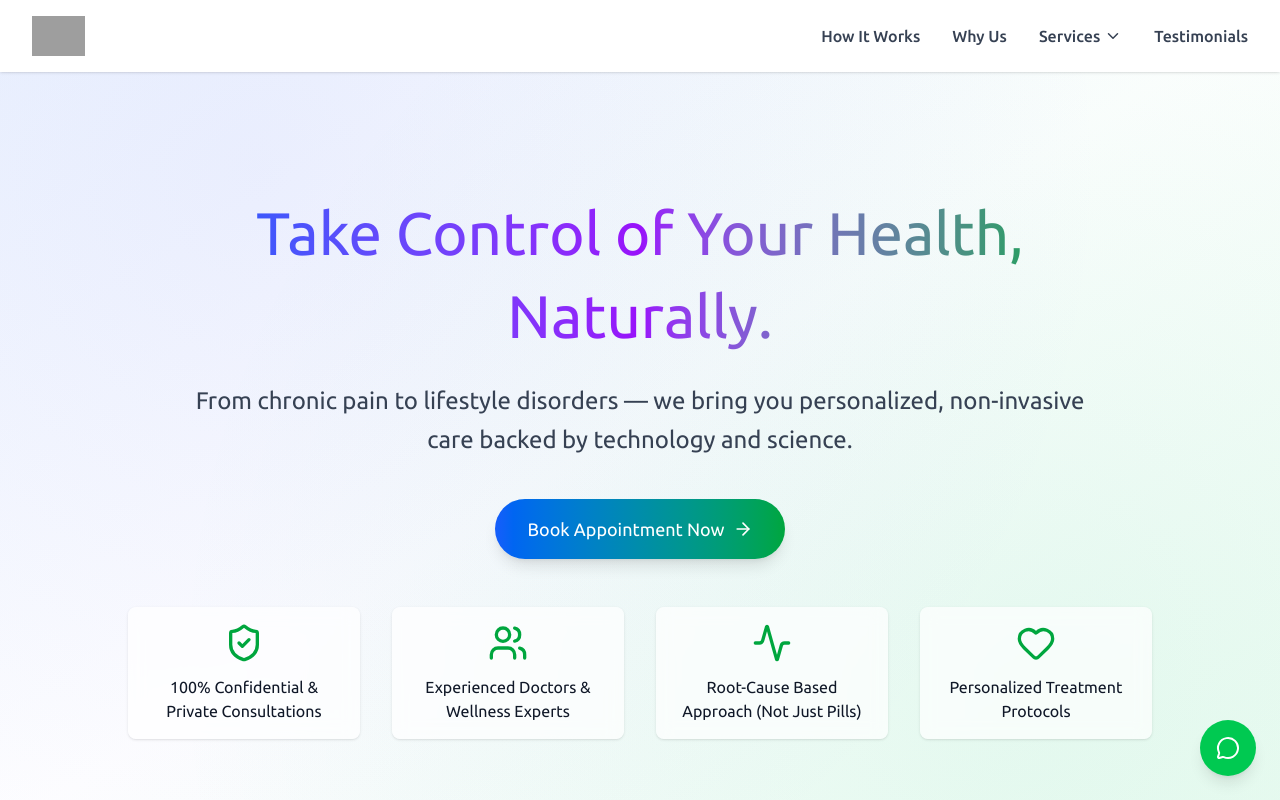
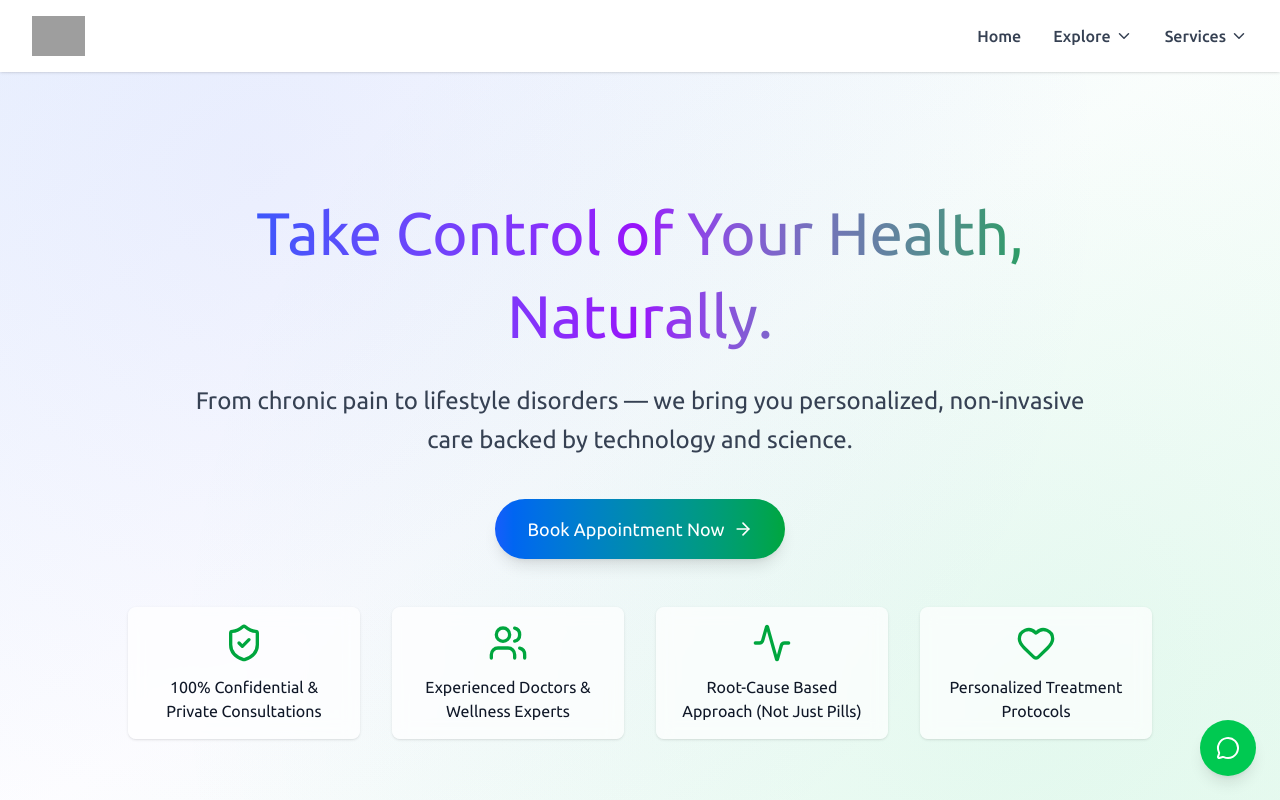
Before and after one commit to Gokul5001/Zeromedicine-new, a React (Vite) app: page / in a window 1280 px wide. Shown: the top 800 px of the page. Built offline with nearby package versions, Linux system fonts and the light colour scheme; grey boxes are pictures that could not be loaded.

Commit message:
Header updation

```diff
--- a/src/Components/Header.jsx
+++ b/src/Components/Header.jsx
@@ -1,14 +1,206 @@
+// import React, { useState } from "react";
+// import { Menu, X, ChevronDown } from "lucide-react";
+// import { useNavigate } from "react-router-dom";
+
+
+// const Header = () => {
+//     const navigate = useNavigate();
+//   const [isSidebarOpen, setIsSidebarOpen] = useState(false);
+//   const [isServicesOpen, setIsServicesOpen] = useState(false);
+
+//   const toggleSidebar = () => setIsSidebarOpen(!isSidebarOpen);
+//   const toggleServices = () => setIsServicesOpen(!isServicesOpen);
+
+//   const services = [
+//     { name: "Pain Relief", link: "/pain-relief" },
+//     { name: "Fitness & Nutrition", link: "/fitness-nutrition" },
+//     { name: "Lifestyle Diseases", link: "/life-style-diseases" },
+//     { name: "Sexual Wellness", link: "/sexual-wellness" },
+
+//   ];
+
+//   const scrollToSection = (id) => {
+//     // If on home page, scroll directly
+//     if (window.location.pathname === "/") {
+//       document.querySelector(id)?.scrollIntoView({ behavior: "smooth" });
+//     } else {
+//       // Navigate to home page, then scroll after render
+//       navigate("/", { replace: false });
+//       setTimeout(() => {
+//         document.querySelector(id)?.scrollIntoView({ behavior: "smooth" });
+//       }, 100); // small delay to let Home page render
+//     }
+//   };
+
+
+//   return (
+//     <header className="flex justify-between items-center px-6 md:px-8 py-4 shadow-sm bg-white fixed top-0 left-0 w-full z-50">
+//       {/* Logo */}
+// {/* Logo */}
+// <div className="flex items-center space-x-2 cursor-pointer" onClick={() => navigate("/")}>
+//   <img
+//     src="https://assets.zyrosite.com/AQExk2poopfpXBKP/g162-Awv4WBBarXteOV3J.svg"
+//     alt="Zero Medicine Logo"
+//     className="h-10 w-auto"
+//   />
+// </div>
+
+
+//       {/* Desktop Menu */}
+//       <nav className="hidden md:flex space-x-8 text-gray-700 font-medium relative">
+//       <a
+//         href="#how"
+//         onClick={(e) => {
+//           e.preventDefault();
+//           scrollToSection("#how");
+//         }}
+//       >
+//         How It Works
+//       </a>
+//       <a
+//         href="#why"
+//         onClick={(e) => {
+//           e.preventDefault();
+//           scrollToSection("#why");
+//         }}
+//       >
+//         Why Us
+//       </a>
+
+//         {/* Dropdown - Services */}
+//         <div className="relative">
+//           <button
+//             onClick={toggleServices}
+//             className="flex items-center gap-1 hover:text-blue-600 transition focus:outline-none"
+//           >
+//             Services <ChevronDown size={18} />
+//           </button>
+
+//           {isServicesOpen && (
+//             <div
+//               onMouseLeave={() => setIsServicesOpen(false)}
+//               className="absolute top-8 left-0 bg-white shadow-lg rounded-lg w-56 border border-gray-100 py-2"
+//             >
+//               {services.map((service, index) => (
+//                 <a
+//                   key={index}
+//                   href={service.link}
+//                   className="block px-4 py-2 text-gray-700 hover:bg-blue-50 hover:text-blue-600 transition"
+//                 >
+//                   {service.name}
+//                 </a>
+//               ))}
+//             </div>
+//           )}
+//         </div>
+
+//         <a
+//         href="#testimonials"
+//         onClick={(e) => {
+//           e.preventDefault();
+//           scrollToSection("#testimonials");
+//         }}
+//       >
+//         Testimonials
+//       </a>
+
+//       </nav>
+
+//       {/* Mobile Hamburger */}
+//       <div className="md:hidden">
+//         <button onClick={toggleSidebar} className="focus:outline-none">
+//           {isSidebarOpen ? <X size={24} /> : <Menu size={24} />}
+//         </button>
+//       </div>
+
+//       {/* Mobile Sidebar */}
+//  {/* Mobile Sidebar */}
+// <div
+//   className={`fixed top-0 right-0 h-full w-64 bg-white shadow-lg transform transition-transform duration-300 ${
+//     isSidebarOpen ? "translate-x-0" : "translate-x-full"
+//   } md:hidden`}
+// >
+//   <div className="flex justify-end p-4">
+//     <button onClick={toggleSidebar} className="focus:outline-none">
+//       <X size={24} />
+//     </button>
+//   </div>
+
+//   <nav className="flex flex-col mt-10 space-y-6 px-6 text-gray-700 font-medium">
+//     <a
+//       href="#how"
+//       onClick={(e) => {
+//         e.preventDefault();
+//         toggleSidebar();
+//         scrollToSection("#how");
+//       }}
+//       className="hover:text-blue-600 transition"
+//     >
+//       How It Works
+//     </a>
+
+//     <a
+//       href="#why"
+//       onClick={(e) => {
+//         e.preventDefault();
+//         toggleSidebar();
+//         scrollToSection("#why");
+//       }}
+//       className="hover:text-blue-600 transition"
+//     >
+//       Why Us
+//     </a>
+
+//     {/* Services in mobile sidebar */}
+//     <div>
+//       <p className="font-semibold mb-2 text-blue-600">Services</p>
+//       <div className="flex flex-col gap-2">
+//         {services.map((service, i) => (
+//           <a
+//             key={i}
+//             href={service.link}
+//             onClick={toggleSidebar}
+//             className="text-gray-700 hover:text-green-600 transition text-sm"
+//           >
+//             {service.name}
+//           </a>
+//         ))}
+//       </div>
+//     </div>
+
+//     <a
+//       href="#testimonials"
+//       onClick={(e) => {
+//         e.preventDefault();
+//         toggleSidebar();
+//         scrollToSection("#testimonials");
+//       }}
+//       className="hover:text-blue-600 transition"
+//     >
+//       Testimonials
+//     </a>
+//   </nav>
+// </div>
+
+//     </header>
+//   );
+// };
+
+// export default Header;
+
+
 import React, { useState } from "react";
 import { Menu, X, ChevronDown } from "lucide-react";
 import { useNavigate } from "react-router-dom";
 
-
 const Header = () => {
   const navigate = useNavigate();
   const [isSidebarOpen, setIsSidebarOpen] = useState(false);
+  const [isExploreOpen, setIsExploreOpen] = useState(false);
   const [isServicesOpen, setIsServicesOpen] = useState(false);
 
   const toggleSidebar = () => setIsSidebarOpen(!isSidebarOpen);
+  const toggleExplore = () => setIsExploreOpen(!isExploreOpen);
   const toggleServices = () => setIsServicesOpen(!isServicesOpen);
 
   const services = [
@@ -16,28 +208,42 @@ const Header = () => {
     { name: "Fitness & Nutrition", link: "/fitness-nutrition" },
     { name: "Lifestyle Diseases", link: "/life-style-diseases" },
     { name: "Sexual Wellness", link: "/sexual-wellness" },
+  ];
 
+  const explore = [
+    { name: "How It Works", id: "#how" },
+    { name: "Why Us", id: "#why" },
+    { name: "Testimonials", id: "#testimonials" },
   ];
 
   const scrollToSection = (id) => {
-    // If on home page, scroll directly
     if (window.location.pathname === "/") {
       document.querySelector(id)?.scrollIntoView({ behavior: "smooth" });
     } else {
-      // Navigate to home page, then scroll after render
       navigate("/", { replace: false });
       setTimeout(() => {
         document.querySelector(id)?.scrollIntoView({ behavior: "smooth" });
-      }, 100); // small delay to let Home page render
+      }, 200);
     }
+  };
+
+  const handleHomeClick = () => {
+    if (location.pathname === "/") {
+      window.scrollTo({ top: 0, behavior: "smooth" });
+    } else {
+      navigate("/");
+      setTimeout(() => {
+        window.scrollTo({ top: 0, behavior: "smooth" });
+      }, 100);
+    }
+    setIsSidebarOpen(false); // close sidebar on mobile
   };
 
 
   return (
     <header className="flex justify-between items-center px-6 md:px-8 py-4 shadow-sm bg-white fixed top-0 left-0 w-full z-50">
       {/* Logo */}
-{/* Logo */}
-<div className="flex items-center space-x-2 cursor-pointer" onClick={() => navigate("/")}>
+      <div className="flex items-center space-x-2 cursor-pointer" onClick={handleHomeClick}>
         <img
           src="https://assets.zyrosite.com/AQExk2poopfpXBKP/g162-Awv4WBBarXteOV3J.svg"
           alt="Zero Medicine Logo"
@@ -45,29 +251,48 @@ const Header = () => {
         />
       </div>
 
-
       {/* Desktop Menu */}
       <nav className="hidden md:flex space-x-8 text-gray-700 font-medium relative">
+      <button
+          onClick={handleHomeClick}
+          className="hover:text-blue-600 transition focus:outline-none"
+        >
+          Home
+        </button>
+
+        {/* Explore Dropdown */}
+        <div className="relative">
+          <button
+            onClick={toggleExplore}
+            className="flex items-center gap-1 hover:text-blue-600 transition focus:outline-none"
+          >
+            Explore <ChevronDown size={18} />
+          </button>
+
+          {isExploreOpen && (
+            <div
+              onMouseLeave={() => setIsExploreOpen(false)}
+              className="absolute top-8 left-0 bg-white shadow-lg rounded-lg w-56 border border-gray-100 py-2"
+            >
+              {explore.map((item, index) => (
                 <a
-        href="#how"
+                  key={index}
+                  href={item.id}
                   onClick={(e) => {
                     e.preventDefault();
-          scrollToSection("#how");
+                    setIsExploreOpen(false);
+                    scrollToSection(item.id);
                   }}
+                  className="block px-4 py-2 text-gray-700 hover:bg-blue-50 hover:text-blue-600 transition"
                 >
-        How It Works
+                  {item.name}
                 </a>
-      <a
-        href="#why"
-        onClick={(e) => {
-          e.preventDefault();
-          scrollToSection("#why");
-        }}
-      >
-        Why Us
-      </a>
+              ))}
+            </div>
+          )}
+        </div>
 
-        {/* Dropdown - Services */}
+        {/* Services Dropdown */}
         <div className="relative">
           <button
             onClick={toggleServices}
@@ -79,12 +304,16 @@ const Header = () => {
           {isServicesOpen && (
             <div
               onMouseLeave={() => setIsServicesOpen(false)}
-              className="absolute top-8 left-0 bg-white shadow-lg rounded-lg w-56 border border-gray-100 py-2"
+              className="absolute top-8 -right-1/2 bg-white shadow-lg rounded-lg w-56 border border-gray-100 py-2"
             >
               {services.map((service, index) => (
                 <a
                   key={index}
                   href={service.link}
+                  onClick={() => {
+                    setIsServicesOpen(false);
+                    navigate(service.link);
+                  }}
                   className="block px-4 py-2 text-gray-700 hover:bg-blue-50 hover:text-blue-600 transition"
                 >
                   {service.name}
@@ -93,17 +322,6 @@ const Header = () => {
             </div>
           )}
         </div>
-
-        <a
-        href="#testimonials"
-        onClick={(e) => {
-          e.preventDefault();
-          scrollToSection("#testimonials");
-        }}
-      >
-        Testimonials
-      </a>
-
       </nav>
 
       {/* Mobile Hamburger */}
@@ -113,7 +331,6 @@ const Header = () => {
         </button>
       </div>
 
-      {/* Mobile Sidebar */}
       {/* Mobile Sidebar */}
       <div
         className={`fixed top-0 right-0 h-full w-64 bg-white shadow-lg transform transition-transform duration-300 ${
@@ -127,61 +344,55 @@ const Header = () => {
         </div>
 
         <nav className="flex flex-col mt-10 space-y-6 px-6 text-gray-700 font-medium">
-    <a
-      href="#how"
-      onClick={(e) => {
-        e.preventDefault();
+          <button
+            onClick={() => {
               toggleSidebar();
-        scrollToSection("#how");
+              navigate("/");
             }}
-      className="hover:text-blue-600 transition"
+            className="text-left hover:text-blue-600 transition"
           >
-      How It Works
-    </a>
+            Home
+          </button>
 
-    <a
-      href="#why"
-      onClick={(e) => {
-        e.preventDefault();
+          {/* Explore Section */}
+          <div>
+            <p className="font-semibold mb-2 text-blue-600">Explore</p>
+            <div className="flex flex-col gap-2">
+              {explore.map((item, i) => (
+                <button
+                  key={i}
+                  onClick={() => {
                     toggleSidebar();
-        scrollToSection("#why");
+                    scrollToSection(item.id);
                   }}
-      className="hover:text-blue-600 transition"
+                  className="text-left text-gray-700 hover:text-green-600 transition text-sm"
                 >
-      Why Us
-    </a>
+                  {item.name}
+                </button>
+              ))}
+            </div>
+          </div>
 
-    {/* Services in mobile sidebar */}
+          {/* Services Section */}
           <div>
             <p className="font-semibold mb-2 text-blue-600">Services</p>
             <div className="flex flex-col gap-2">
               {services.map((service, i) => (
-          <a
+                <button
                   key={i}
-            href={service.link}
-            onClick={toggleSidebar}
-            className="text-gray-700 hover:text-green-600 transition text-sm"
+                  onClick={() => {
+                    toggleSidebar();
+                    navigate(service.link);
+                  }}
+                  className="text-left text-gray-700 hover:text-green-600 transition text-sm"
                 >
                   {service.name}
-          </a>
+                </button>
               ))}
             </div>
           </div>
-
-    <a
-      href="#testimonials"
-      onClick={(e) => {
-        e.preventDefault();
-        toggleSidebar();
-        scrollToSection("#testimonials");
-      }}
-      className="hover:text-blue-600 transition"
-    >
-      Testimonials
-    </a>
         </nav>
       </div>
-
     </header>
   );
 };
```
Lines whose indentation alone changed are shown as unchanged.
